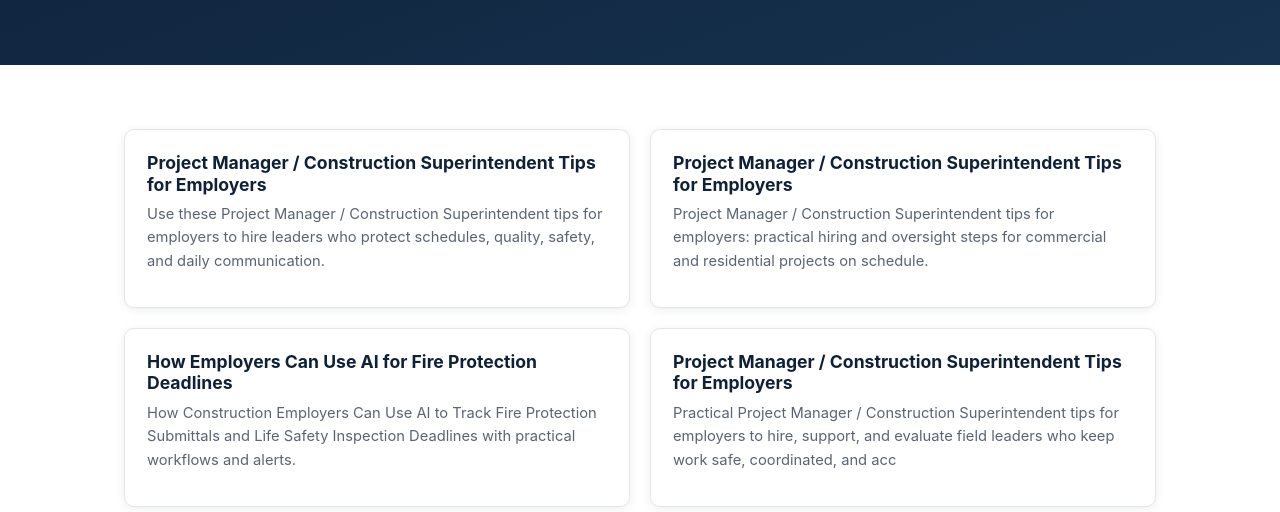
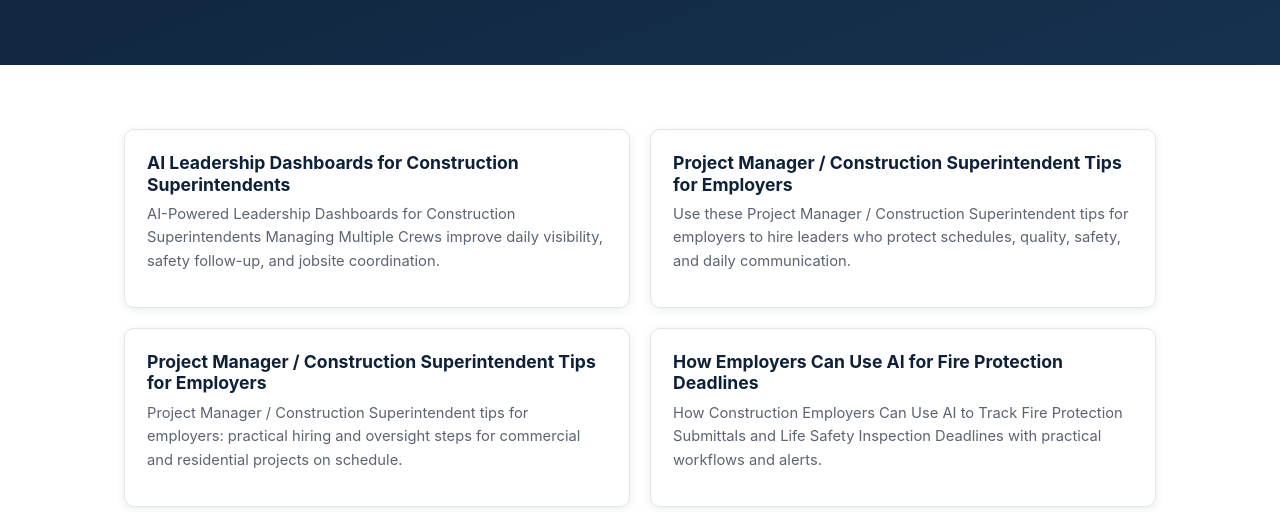
Before and after one commit to johnikonmarketing/johnikonmarketing.github.io, a plain HTML site: page blog/index.html in a window 1280 px wide. Shown: the part 288-800 px from the top of the page. Drawn offline with Linux system fonts and the light colour scheme.

Commit message:
IKON: publish "AI Leadership Dashboards for Construction Superintendents"

```diff
--- a/blog/index.html
+++ b/blog/index.html
@@ -77,7 +77,12 @@
     <div class="wrap">
       <div class="post-list">
 
-        <a class="post-card" href="project-manager-construction-superintendent-tips-employers.html">
+        <a class="post-card" href="ai-leadership-dashboards-construction-superintendents.html">
+  <h2>AI Leadership Dashboards for Construction Superintendents</h2>
+  <p>AI-Powered Leadership Dashboards for Construction Superintendents Managing Multiple Crews improve daily visibility, safety follow-up, and jobsite coordination.</p>
+</a>
+
+<a class="post-card" href="project-manager-construction-superintendent-tips-employers.html">
   <h2>Project Manager / Construction Superintendent Tips for Employers</h2>
   <p>Use these Project Manager / Construction Superintendent tips for employers to hire leaders who protect schedules, quality, safety, and daily communication.</p>
 </a>
```
